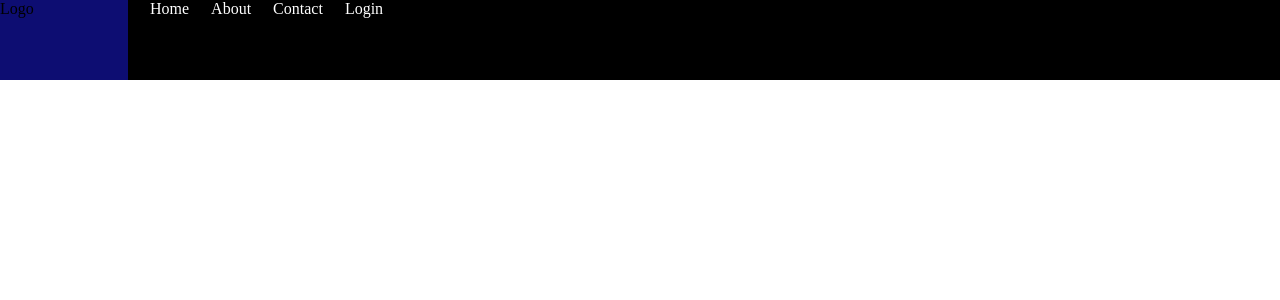
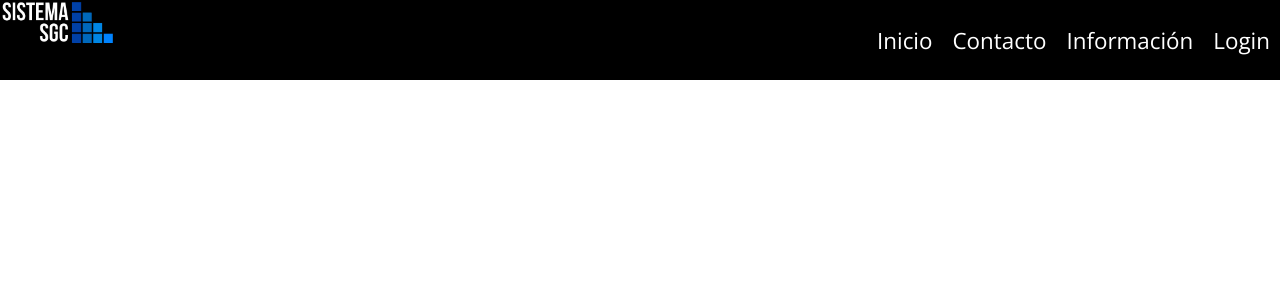
Before and after one commit to teamzz111/SGC_RGM, a PHP site: page / in a window 1280 px wide. Shown: the top 300 px of the page. Run offline with PHP 8.4, Linux system fonts and the light colour scheme.

Commit message:
Menu has been improved (v2)

```diff
--- a/index.html
+++ b/index.html
@@ -1,24 +1,36 @@
 <!DOCTYPE html>
 <html lang="en">
+
 <head>
     <meta charset="UTF-8">
     <meta name="viewport" content="width=device-width, initial-scale=1.0">
     <meta http-equiv="X-UA-Compatible" content="ie=edge">
     <link rel="stylesheet" href="style/style.css">
+    <link href="https://fonts.googleapis.com/css?family=Open+Sans" rel="stylesheet">
     <title>SGC - APP</title>
 </head>
+
 <body>
     <header>
-            <div class="menu">
-                <div class="logo">Logo</div>
-                        <div class="menu2">
-                        <li><a href="">Home</a></li>
-                        <li><a href="">About</a></li>
-                        <li><a href="">Contact</a></li>
-                        <li><a href="">Login</a></li>
-                    </div>
-                </div>
-            </div>
+        <div class="menu">
+            <div class="logo"><img src="img/sgc.png" alt=""></div>
+            <nav>
+                <li>
+                    <a href="">Login</a>
+                </li>
+                <li>
+                    <a href="">Información</a>
+                </li>
+                <li>
+                    <a href="">Contacto</a>
+                </li>
+                <li>
+                    <a href="">Inicio</a>
+                </li>
+            </nav>
+        </div>
+        </div>
     </header>
 </body>
+
 </html>
--- a/style/style.css
+++ b/style/style.css
@@ -14,30 +14,60 @@ header .menu {
   width: 100%;
   height: 10vh;
   background: black;
-  display: flex;
 }
 
-header .menu .menu2 {
+header .menu nav {
   width: 70%;
   float: right;
   height: 100%;
   display: flex;
+  text-align: right;
+  flex-direction: row-reverse;
+  vertical-align: middle;
 }
 
 header .menu .logo {
   width: 10%;
   height: 100%;
   float: left;
-  background: #0d0d72;
+}
+
+header .menu .logo img {
+  width: 90%;
 }
 
 header .menu li {
   height: 100%;
   text-align: center;
+  display: flex;
+  justify-content: center;
+  align-items: center;
+  padding: 10px;
+  list-style-type: none;
+}
+
+header .menu li:hover {
+  background: #0D47A1;
+  cursor: pointer;
+  transition: 1s all ease-in-out;
 }
 
 header .menu li a {
   text-decoration: none;
   color: white;
+  font-family: "Open Sans";
+  font-size: 1.4em;
+}
+
+@media screen and (max-width: 1140px) {
+  header .menu .logo img {
+    width: 130%;
+  }
+}
+
+@media screen and (max-width: 771px) {
+  header .menu .logo img {
+    width: 170%;
+  }
 }
 /*# sourceMappingURL=style.css.map */
--- a/style/style.scss
+++ b/style/style.scss
@@ -1,40 +1,82 @@
-*{
+$medium: 1140px;
+$small: 771px;
+* {
     padding: 0;
     margin: 0;
     box-sizing: border-box;
 }
 
-header{
-    .contenedor{
+header {
+    .contenedor {
         max-width: 1200px;
         width: 99%;
         margin: auto;
     }
-    .menu{
+    .menu {
         width: 100%;
         height: 10vh;
         background: black;
-        display: flex;
-        .menu2{
+
+        nav {
             width: 70%;
             float: right;
             height: 100%;
             display: flex;
-
+            text-align: right;
+            flex-direction: row-reverse;
+            vertical-align: middle;
         }
-        .logo{
+        .logo {
             width: 10%;
             height: 100%;
             float: left;
-            background: rgb(13, 13, 114);
+            img {
+                width: 90%;
+            }
         }
-        li{
+        li {
+            &:hover {
+                background: #0D47A1;
+                cursor: pointer;
+                transition: 1s all ease-in-out;
+            }
             height: 100%;
             text-align: center;
-            a{
+            display: flex;
+            justify-content: center;
+            align-items: center;
+            padding: 10px;
+            list-style-type: none;
+            a {
                 text-decoration: none;
                 color: white;
+                font-family: "Open Sans";
+                font-size: 1.4em;
             }
         }
     }
 }
+
+@media screen and (max-width: $medium) {
+    header {
+        .menu {
+            .logo {
+                img {
+                    width: 130%;
+                }
+            }
+        }
+    }
+}
+
+@media screen and (max-width: $small) {
+    header {
+        .menu {
+            .logo {
+                img {
+                    width: 170%;
+                }
+            }
+        }
+    }
+}
```
Also changed, not shown: img/sgc.png (added), 1 other file.
